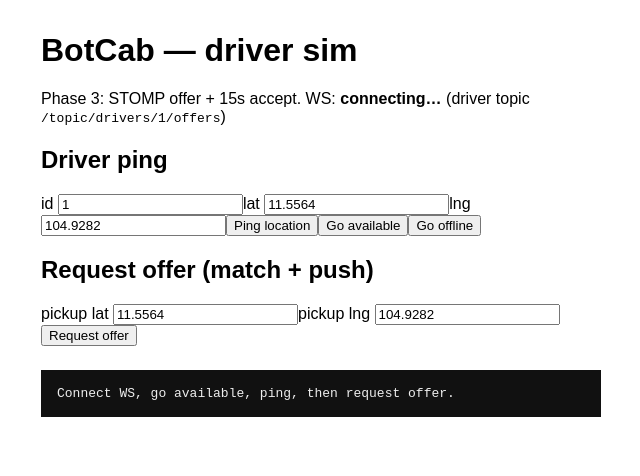
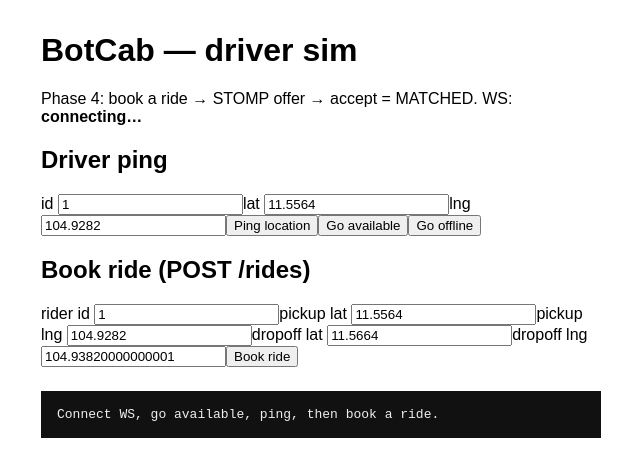
Before and after one commit to NityaSu/botcab, a React (Vite) app in the folder web/: page / in a window 1280 px wide. Shown: the top 476 px of the page, without its empty margins (319-959 px from the left). Built offline with nearby package versions, Linux system fonts and the light colour scheme; no server answers.

Commit message:
Exercise Phase 4 booking in the driver sim. Book, accept/reject, and cancel against real ride ids; document the new flow.

```diff
--- a/web/src/App.tsx
+++ b/web/src/App.tsx
@@ -6,6 +6,7 @@ const WS_URL = "ws://localhost:8080/ws";
 
 type OfferMessage = {
   offerId: string;
+  rideId: number;
   driverId: number;
   pickupLat: number;
   pickupLng: number;
@@ -13,6 +14,19 @@ type OfferMessage = {
   expiresAt: string;
   status: string;
   note: string;
+};
+
+type RideResponse = {
+  id: number;
+  riderId: number;
+  driverId: number | null;
+  status: string;
+  pickupLat: number;
+  pickupLng: number;
+  dropoffLat: number;
+  dropoffLng: number;
+  version: number;
+  offer: OfferMessage | null;
 };
 
 async function post(path: string, body?: unknown) {
@@ -30,11 +44,15 @@ async function post(path: string, body?: unknown) {
 
 export default function App() {
   const [driverId, setDriverId] = useState(1);
+  const [riderId, setRiderId] = useState(1);
   const [driverLat, setDriverLat] = useState(PNH.lat);
   const [driverLng, setDriverLng] = useState(PNH.lng);
   const [pickupLat, setPickupLat] = useState(PNH.lat);
   const [pickupLng, setPickupLng] = useState(PNH.lng);
-  const [log, setLog] = useState("Connect WS, go available, ping, then request offer.");
+  const [dropoffLat, setDropoffLat] = useState(PNH.lat + 0.01);
+  const [dropoffLng, setDropoffLng] = useState(PNH.lng + 0.01);
+  const [log, setLog] = useState("Connect WS, go available, ping, then book a ride.");
+  const [ride, setRide] = useState<RideResponse | null>(null);
   const [offer, setOffer] = useState<OfferMessage | null>(null);
   const [secondsLeft, setSecondsLeft] = useState<number | null>(null);
   const [wsState, setWsState] = useState("connecting…");
@@ -95,7 +113,6 @@ export default function App() {
     if (!offer) {
       return { x: 50, y: 50 };
     }
-    // Tiny fake map: Phnom Penh-ish box, pickup as pin
     const x = 20 + ((offer.pickupLng - 104.9) / 0.1) * 60;
     const y = 80 - ((offer.pickupLat - 11.5) / 0.1) * 60;
     return {
@@ -115,8 +132,7 @@ export default function App() {
     <main style={{ fontFamily: "sans-serif", maxWidth: 560, margin: "2rem auto" }}>
       <h1>BotCab — driver sim</h1>
       <p>
-        Phase 3: STOMP offer + 15s accept. WS: <strong>{wsState}</strong> (driver topic{" "}
-        <code>/topic/drivers/{driverId}/offers</code>)
+        Phase 4: book a ride → STOMP offer → accept = MATCHED. WS: <strong>{wsState}</strong>
       </p>
 
       <form onSubmit={onPing}>
@@ -162,17 +178,32 @@ export default function App() {
       <form
         onSubmit={(e) => {
           e.preventDefault();
-          void run("offer", async () => {
-            const msg = (await post("/api/offers/request", {
-              lat: pickupLat,
-              lng: pickupLng,
-            })) as OfferMessage;
-            setOffer(msg);
-            return msg;
+          void run("book", async () => {
+            const body = (await post("/api/rides", {
+              riderId,
+              pickupLat,
+              pickupLng,
+              dropoffLat,
+              dropoffLng,
+            })) as RideResponse;
+            setRide(body);
+            if (body.offer) {
+              setOffer(body.offer);
+            }
+            return body;
           });
         }}
       >
-        <h2>Request offer (match + push)</h2>
+        <h2>Book ride (POST /rides)</h2>
+        <label>
+          rider id{" "}
+          <input
+            type="number"
+            min={1}
+            value={riderId}
+            onChange={(e) => setRiderId(Number(e.target.value))}
+          />
+        </label>
         <label>
           pickup lat{" "}
           <input
@@ -187,14 +218,55 @@ export default function App() {
             onChange={(e) => setPickupLng(Number(e.target.value))}
           />
         </label>
-        <button type="submit">Request offer</button>
+        <label>
+          dropoff lat{" "}
+          <input
+            value={dropoffLat}
+            onChange={(e) => setDropoffLat(Number(e.target.value))}
+          />
+        </label>
+        <label>
+          dropoff lng{" "}
+          <input
+            value={dropoffLng}
+            onChange={(e) => setDropoffLng(Number(e.target.value))}
+          />
+        </label>
+        <button type="submit">Book ride</button>
       </form>
+
+      {ride && (
+        <p>
+          Ride <strong>{ride.id}</strong> · {ride.status} · v{ride.version}
+          {ride.status !== "COMPLETED" && ride.status !== "CANCELLED" && (
+            <>
+              {" "}
+              <button
+                type="button"
+                onClick={() =>
+                  run("cancel", async () => {
+                    const body = (await post(`/api/rides/${ride.id}/cancel`, {
+                      cancelledBy: "RIDER",
+                      actorId: riderId,
+                    })) as RideResponse;
+                    setRide(body);
+                    setOffer(null);
+                    return body;
+                  })
+                }
+              >
+                Cancel (rider)
+              </button>
+            </>
+          )}
+        </p>
+      )}
 
       {offer && (
         <section style={{ marginTop: "1.5rem" }}>
           <h2>Live offer</h2>
           <p>
-            {offer.status}
+            ride {offer.rideId} · {offer.status}
             {secondsLeft !== null ? ` · ${secondsLeft}s left` : ""} · driver {offer.driverId} ·{" "}
             {offer.distanceKm.toFixed(2)} km
           </p>
@@ -244,9 +316,18 @@ export default function App() {
               <button
                 type="button"
                 onClick={() =>
-                  run("accept", () =>
-                    post(`/api/offers/${offer.offerId}/accept`, { driverId })
-                  )
+                  run("accept", async () => {
+                    const msg = (await post(`/api/rides/${offer.rideId}/accept`, {
+                      driverId,
+                    })) as OfferMessage;
+                    setOffer(msg);
+                    setRide((prev) =>
+                      prev
+                        ? { ...prev, status: "MATCHED", driverId, offer: msg }
+                        : prev
+                    );
+                    return msg;
+                  })
                 }
               >
                 Accept
@@ -255,7 +336,7 @@ export default function App() {
                 type="button"
                 onClick={() =>
                   run("reject", () =>
-                    post(`/api/offers/${offer.offerId}/reject`, { driverId })
+                    post(`/api/rides/${offer.rideId}/reject`, { driverId })
                   )
                 }
               >
```
Also changed, not shown: 1 other file (tests, documents, lock files or other folders).
